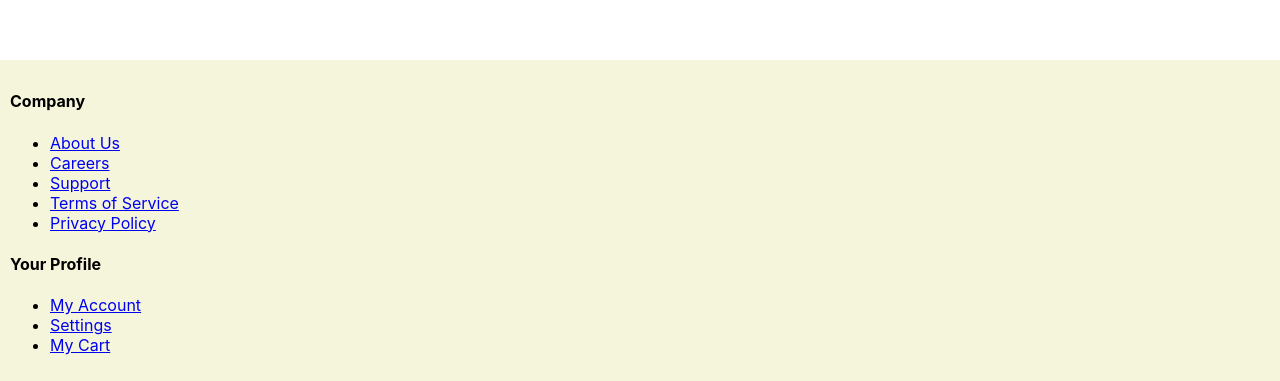
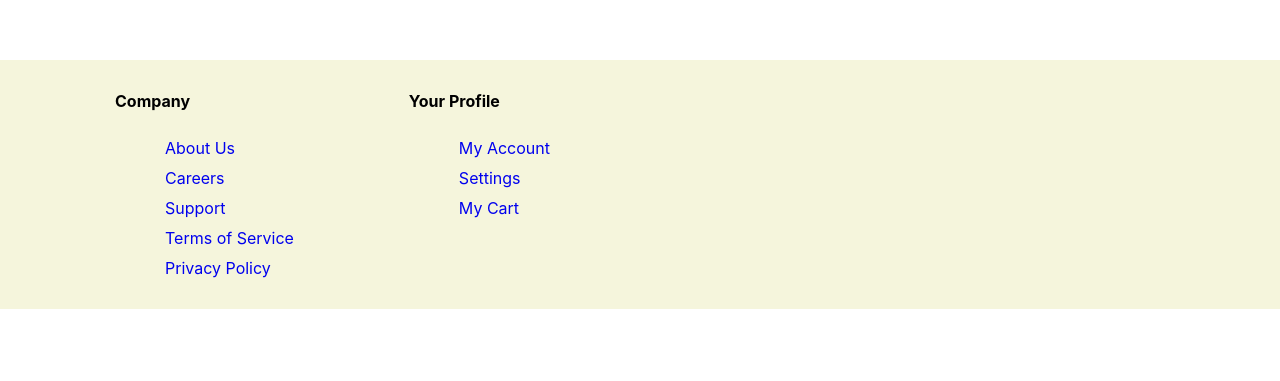
Before and after one commit to jpagtama/ReactJS_Project_05, a React (Create React App) app: page / in a window 1280 px wide. Shown: the part 865-1246 px from the top of the page. After the commit the page ends 1178 px from the top, so only its background shows below. Built offline with nearby package versions, Linux system fonts and the light colour scheme.

Commit message:
Adds styling to footer content

```diff
--- a/src/components/Footer.js
+++ b/src/components/Footer.js
@@ -3,7 +3,7 @@ import styles from './Footer.module.css'
 const Footer = () => {
     return (
         <div className={styles.footer} >
-            <div>
+            <div className={styles.contentBlock} >
                 <h4>Company</h4>
                 <ul>
                     <li><a href="0" >About Us</a></li>
@@ -13,7 +13,7 @@ const Footer = () => {
                     <li><a href="0" >Privacy Policy</a></li>
                 </ul>
             </div>
-            <div>
+            <div className={styles.contentBlock}>
                 <h4>Your Profile</h4>
                 <ul>
                     <li><a href="0" >My Account</a></li>
--- a/src/components/Footer.module.css
+++ b/src/components/Footer.module.css
@@ -2,4 +2,21 @@
     padding: 10px;
     width: 100%;
     background-color: beige;
+    display: inline-block;
 }
+.footer a {
+    text-decoration: none;
+    padding: 5px;
+}
+.footer ul {
+    list-style-type: none;
+}
+.footer ul li {
+    margin: 0;
+    padding: 5px;
+}
+.contentBlock {
+    float: left;
+    display: inline-block;
+    margin-left: 105px;
+}
```
